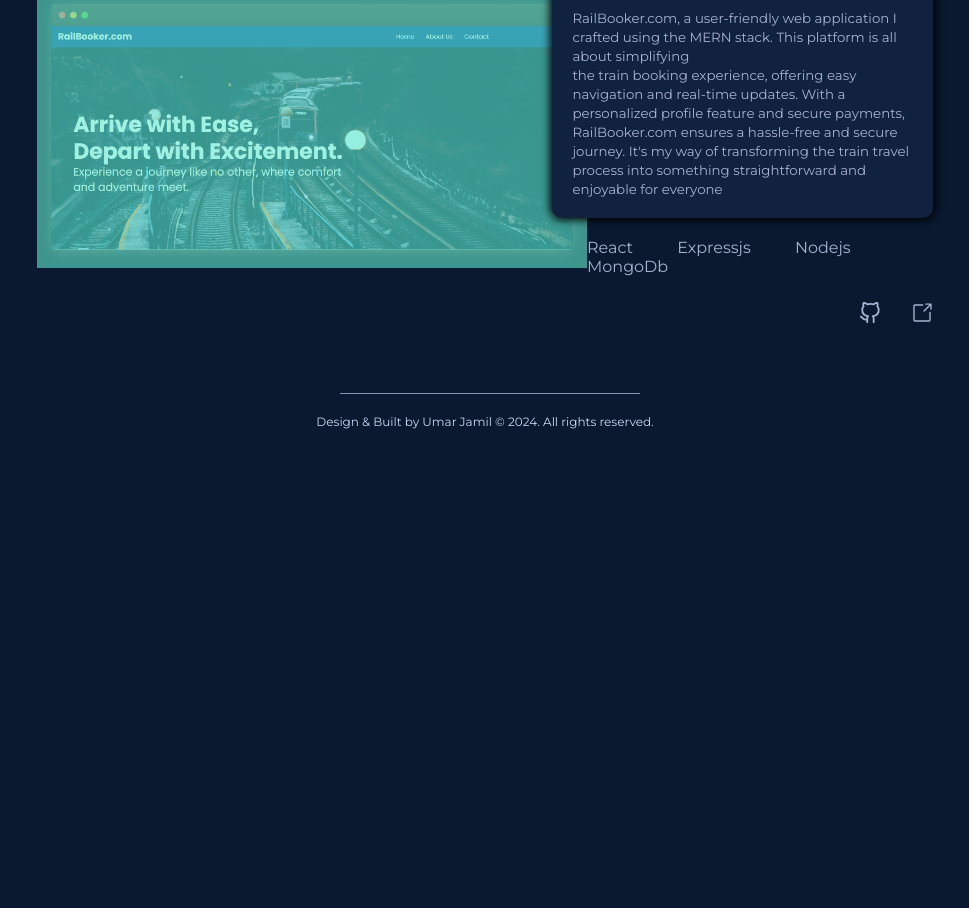
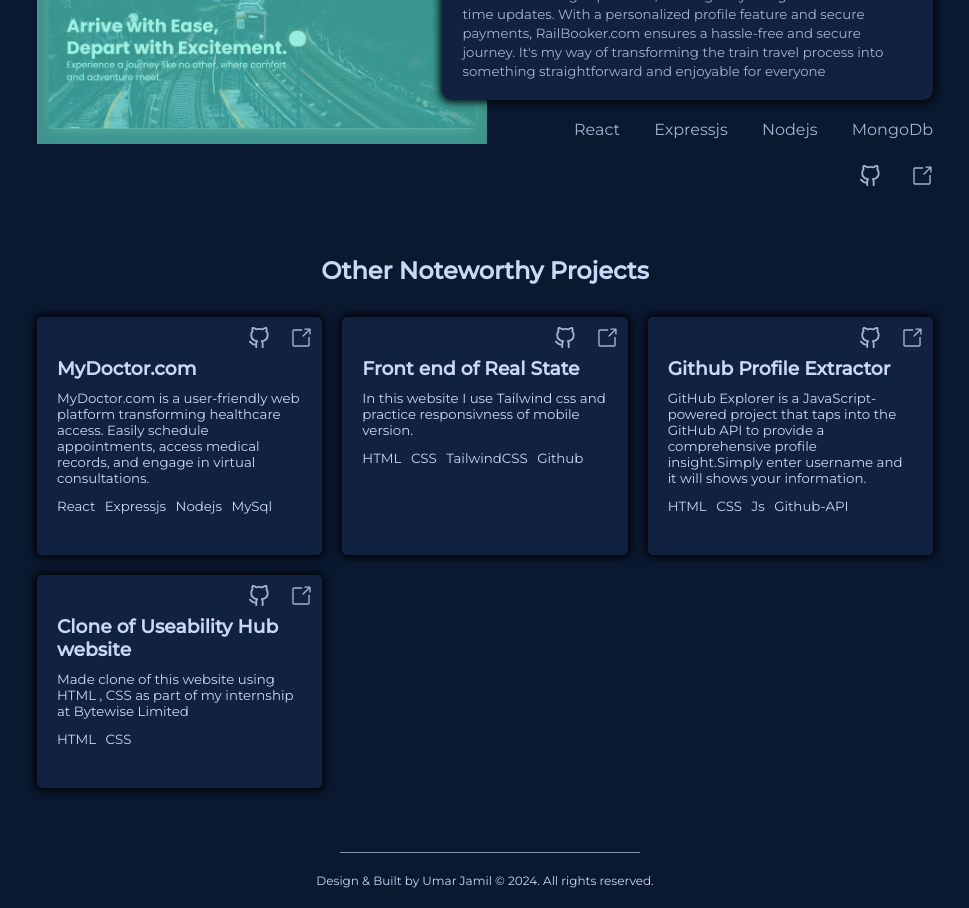
Before and after one commit to UMAR-78/portfolio, a React (Create React App) app: page /work in a window 1280 px wide. Shown: the part 820-1728 px from the top of the page, without its empty margins (155-1124 px from the left). Before the commit the page ends 1269 px from the top, so only its background shows below. Built offline with nearby package versions, Linux system fonts and the light colour scheme.

Commit message:
Add work section and other project section

```diff
--- /dev/null
+++ b/src/components/Work/OtherProjects.css
@@ -0,0 +1,47 @@
+.otherProjectSection {
+  margin-top: 4rem;
+}
+.otherProjectHeading {
+  color: #ccd6f6;
+  text-align: center;
+  margin-bottom: 2rem;
+}
+.project1 {
+  display: flex;
+  flex-direction: column;
+  gap: 10px;
+  /* border: 1px solid #60e8cd; */
+  border-radius: 5px;
+  padding: 40px 20px;
+  background-color: #112240;
+  box-shadow: 0 0 8px 2px #000000;
+  color: #ccd6f6;
+  transition: 0.3s all ease-in;
+  position: relative;
+}
+
+.techStackforOtherProjects {
+  word-spacing: 6px;
+}
+.projectIconsforOtherProjects {
+  position: absolute;
+  top: 0;
+  right: 0;
+  padding: 10px;
+  display: flex;
+  flex-direction: row;
+  gap: 20px;
+}
+
+.otherProjects {
+  /* display: grid; */
+  display: grid;
+  grid-template-columns: 1fr 1fr 1fr;
+  gap: 20px;
+}
+
+@media (max-width: 480px) {
+  .otherProjects {
+    grid-template-columns: 1fr;
+  }
+}
--- /dev/null
+++ b/src/components/Work/OtherProjects.jsx
@@ -0,0 +1,83 @@
+import React from "react";
+import { FiGithub } from "react-icons/fi";
+import { GoLinkExternal } from "react-icons/go";
+import "./OtherProjects.css";
+
+const projects = [
+  {
+    heading: "MyDoctor.com",
+    description:
+      "MyDoctor.com is a user-friendly web platform transforming healthcare access. Easily schedule appointments, access medical records, and engage in virtual consultations.",
+    links: {
+      github: "https://github.com/Muhammad-Hammad-Asghar-56/MyDoctor.git",
+      external: "https://github.com/Muhammad-Hammad-Asghar-56/MyDoctor.git",
+    },
+    techStack: "React Expressjs Nodejs MySql",
+  },
+  {
+    heading: "Front end of Real State",
+    description:
+      "In this website I use Tailwind css and practice responsivness of mobile version.",
+    links: {
+      github: "https://github.com/UMAR-78/Real-State-Website-using-Tailwind-Css.git",
+      external: "https://lnkd.in/dp5BXH6Z",
+    },
+    techStack: "HTML CSS TailwindCSS Github",
+  },
+
+  {
+    heading: "Github Profile Extractor",
+    description:
+      "GitHub Explorer is a JavaScript-powered project that taps into the GitHub API to provide a comprehensive profile insight.Simply enter username and it will shows your information.",
+    links: {
+      github: "https://github.com/UMAR-78/GithubProfileApp_Js-Project.git",
+      external: "https://lnkd.in/dhtdjddq",
+    },
+    techStack: "HTML CSS Js Github-API",
+  },
+
+  {
+    heading: "Clone of Useability Hub website",
+    description:
+      "Made clone of this website using HTML , CSS as part of my internship at Bytewise Limited",
+    links: {
+      github: "https://github.com/UMAR-78/clone-Of-useabiltyHub-website.git",
+      external: "https://lnkd.in/dMs9d7AM",
+    },
+    techStack: "HTML CSS ",
+  },
+
+  // Add more projects as needed
+];
+
+const OtherProjects = () => {
+  return (
+    <div className="otherProjectSection">
+      <h2 className="otherProjectHeading">Other Noteworthy Projects</h2>
+
+      <div className="otherProjects">
+        {projects.map((project, index) => (
+          <div className="project1" key={index}>
+            <div className="projectIconsforOtherProjects">
+              <a href={project.links.github}>
+                <FiGithub className="icon" />
+              </a>
+              <a href={project.links.external}>
+                <GoLinkExternal className="icon" />
+              </a>{" "}
+            </div>
+            <h3 className="headingOfProject">{project.heading}</h3>
+            <small>{project.description}</small>
+            <div>
+              <small className="techStackforOtherProjects">
+                {project.techStack}
+              </small>
+            </div>
+          </div>
+        ))}
+      </div>
+    </div>
+  );
+};
+
+export default OtherProjects;
--- a/src/components/Work/Work.css
+++ b/src/components/Work/Work.css
@@ -15,7 +15,7 @@
   margin-top: 7rem;
 }
 .ProjectImage {
-  width: 550px;
+  width: 450px;
 }
 
 .LeftSideWORK {
@@ -48,7 +48,7 @@
 .techStack {
   margin-top: 10px;
   color: var(--third-color);
-  word-spacing: 40px;
+  word-spacing: 30px;
 }
 .projectIcons {
   color: var(--third-color);
--- a/src/components/Work/Work.jsx
+++ b/src/components/Work/Work.jsx
@@ -2,6 +2,7 @@ import React from "react";
 import "./Work.css";
 import { FiGithub } from "react-icons/fi";
 import { GoLinkExternal } from "react-icons/go";
+import OtherProjects from "./OtherProjects";
 const Work = () => {
   return (
     <div className="container2 WorkSection">
@@ -74,12 +75,12 @@ const Work = () => {
           <div className="textAboutSection">
             <small className="textAboutProject">
               RailBooker.com, a user-friendly web application I crafted using
-              the MERN stack. This platform is all about simplifying <br />the train
-              booking experience, offering easy navigation and real-time
-              updates. With a personalized profile feature and secure payments,
-              RailBooker.com ensures a hassle-free and secure journey. It's my
-              way of transforming the train travel process into something
-              straightforward and enjoyable for everyone
+              the MERN stack. This platform is all about simplifying <br />
+              the train booking experience, offering easy navigation and
+              real-time updates. With a personalized profile feature and secure
+              payments, RailBooker.com ensures a hassle-free and secure journey.
+              It's my way of transforming the train travel process into
+              something straightforward and enjoyable for everyone
             </small>
           </div>
           {/* <br /> */}
@@ -94,6 +95,7 @@ const Work = () => {
           </div>
         </div>
       </div>
+      <OtherProjects/>
     </div>
   );
 };
```
